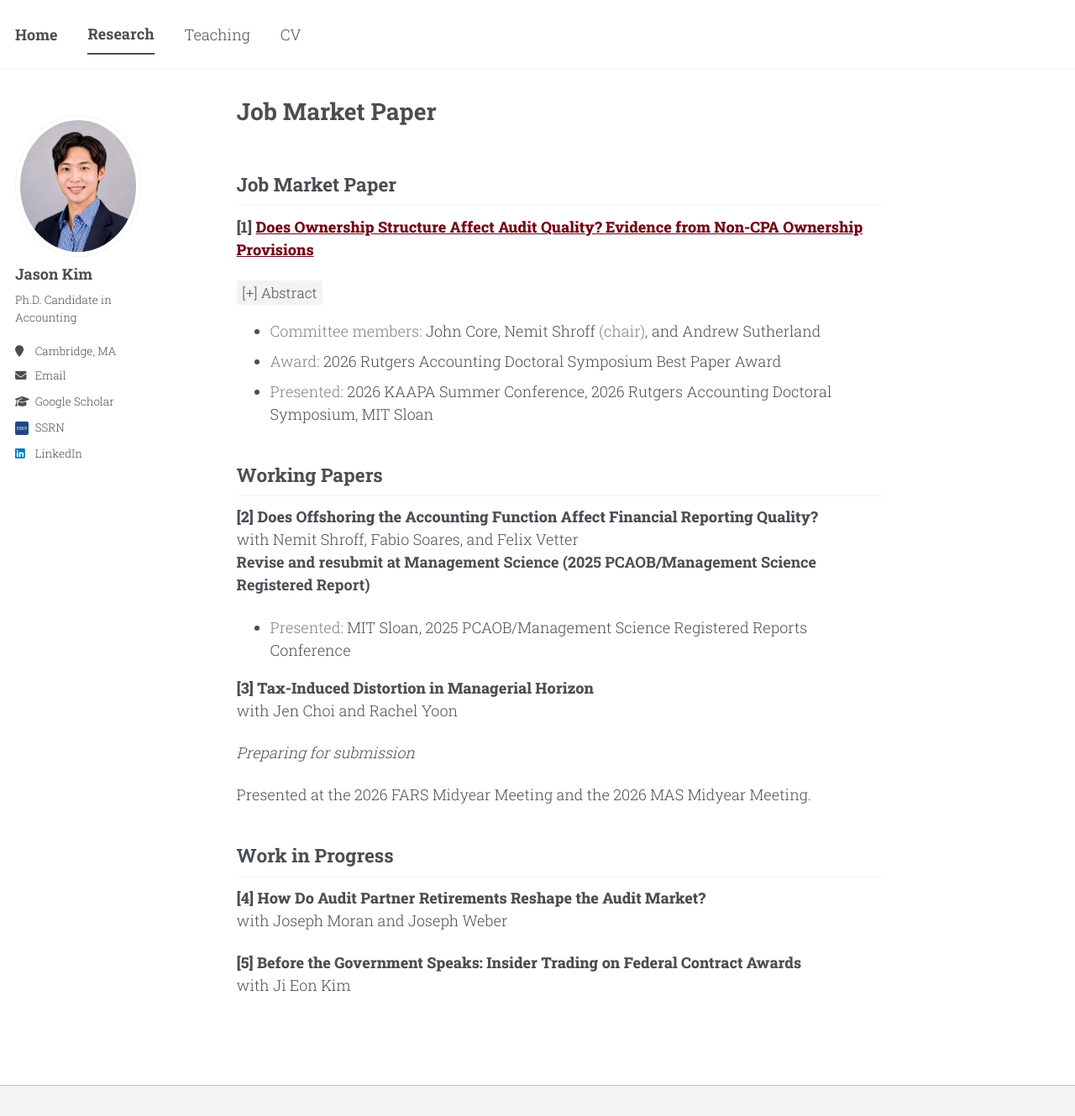
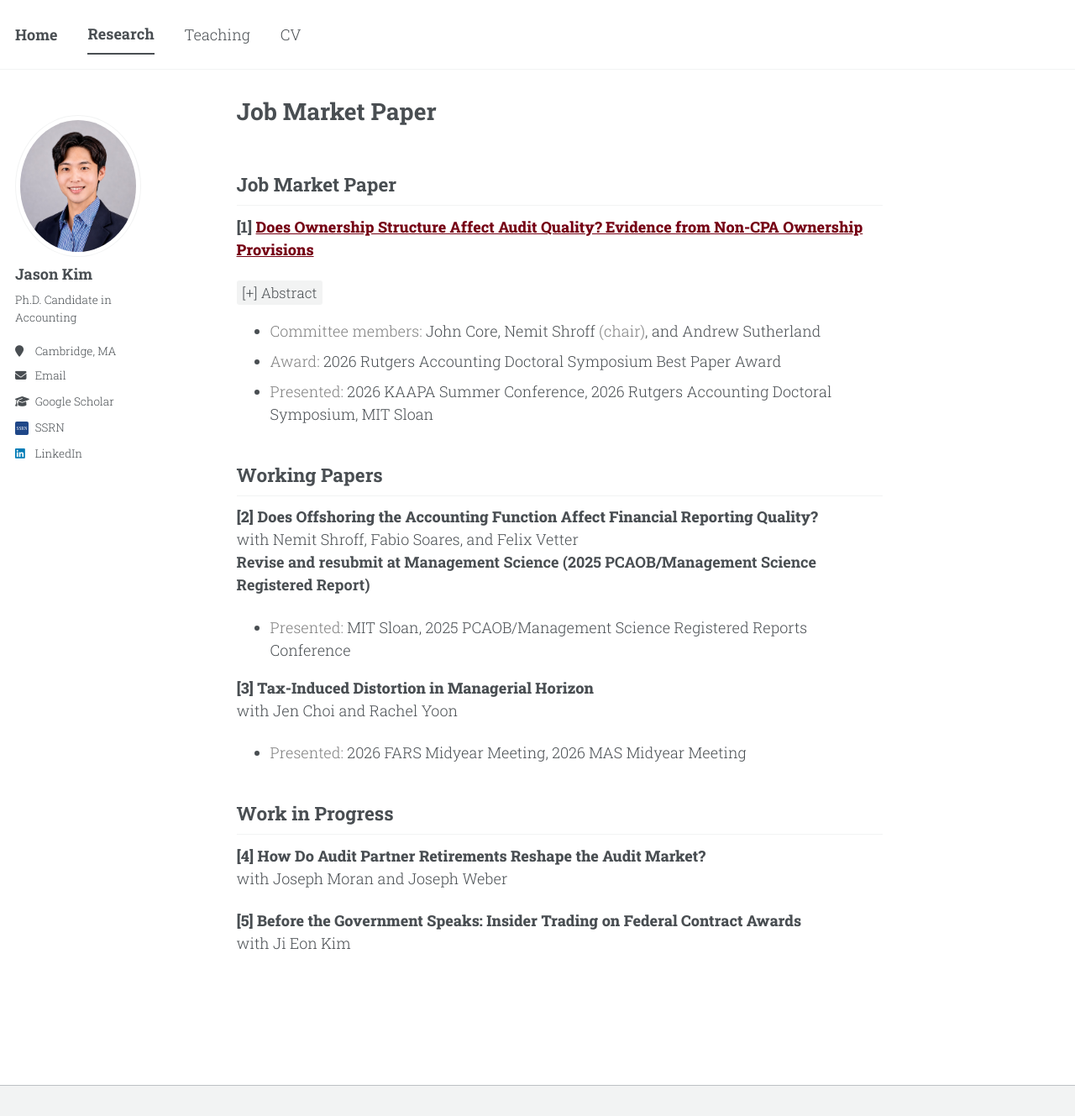
Before and after one commit to jgkim262/jgkim262.github.io, a Jekyll site: the page built from _pages/research.md, in a window 1280 px wide and 1329 px high. Shown: the whole window at 84% size. Built offline with Jekyll 4.4.1, drawn with Linux system fonts in a browser that asks for light colours; a style sheet for code colours, icons or effects is not loaded; our own code applies the rules of GitHub Pages for plain Markdown files.

Commit message:
Update research.md

```diff
--- a/_pages/research.md
+++ b/_pages/research.md
@@ -27,10 +27,7 @@ with [Nemit Shroff](https://mitsloan.mit.edu/faculty/directory/nemit-shroff){: .
 
 **[3] Tax-Induced Distortion in Managerial Horizon**{: .paper-title}<br>
 with [Jen Choi](https://sites.google.com/view/jenchoi/home){: .coauthor} and [Rachel Yoon](https://sites.google.com/view/rsyoon/home){: .coauthor}
-
-*Preparing for submission*
-
-Presented at the 2026 FARS Midyear Meeting and the 2026 MAS Midyear Meeting.
+* <span class="muted">Presented:</span> 2026 FARS Midyear Meeting, 2026 MAS Midyear Meeting
 
 ## Work in Progress
 
```
